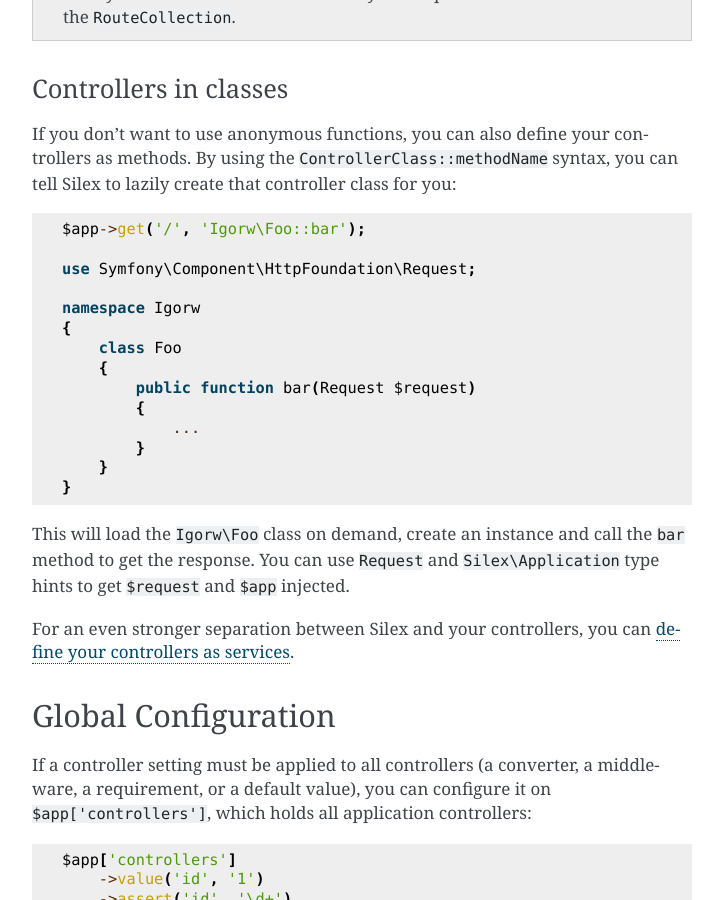
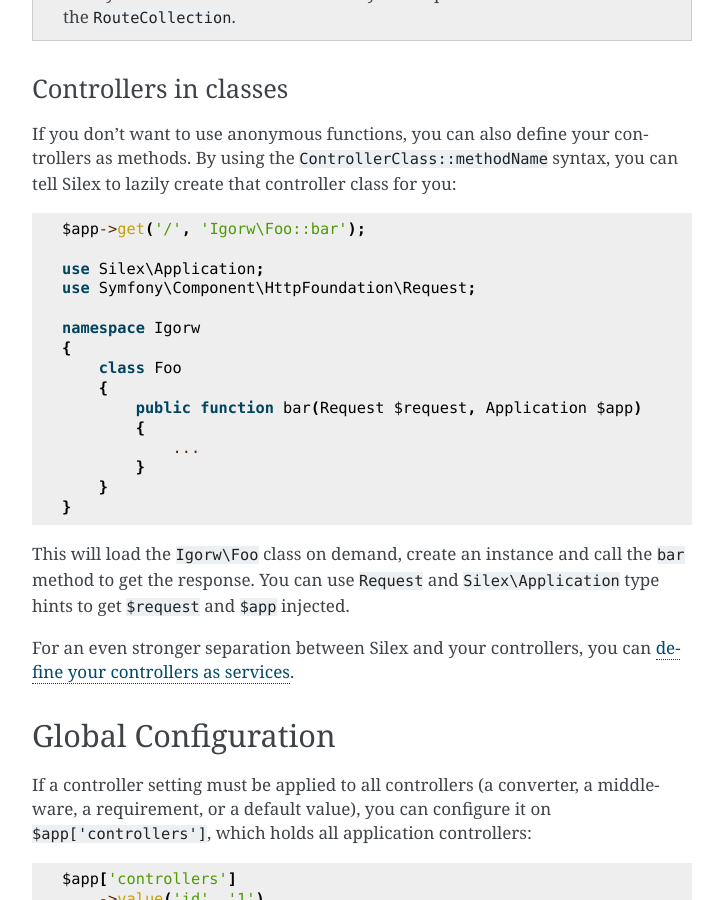
Before and after one commit to silexphp/Silex, a Sphinx documentation site: the page built from doc/usage.rst, in a window 1280 px wide and 900 px high, scrolled down 8114 px. Shown: the whole window, without its empty margins (388-1111 px from the left). Built offline with Sphinx 7.4.7, drawn with Linux system fonts in a browser that asks for light colours; pages that are not in the unit, such as notebooks, are missing from menus.

Commit message:
[docs] Inject $app to showcase that possibility

```diff
--- a/doc/usage.rst
+++ b/doc/usage.rst
@@ -388,13 +388,14 @@ you can tell Silex to lazily create that controller class for you::
 
     $app->get('/', 'Igorw\Foo::bar');
 
+    use Silex\Application;
     use Symfony\Component\HttpFoundation\Request;
 
     namespace Igorw
     {
         class Foo
         {
-            public function bar(Request $request)
+            public function bar(Request $request, Application $app)
             {
                 ...
             }
```
